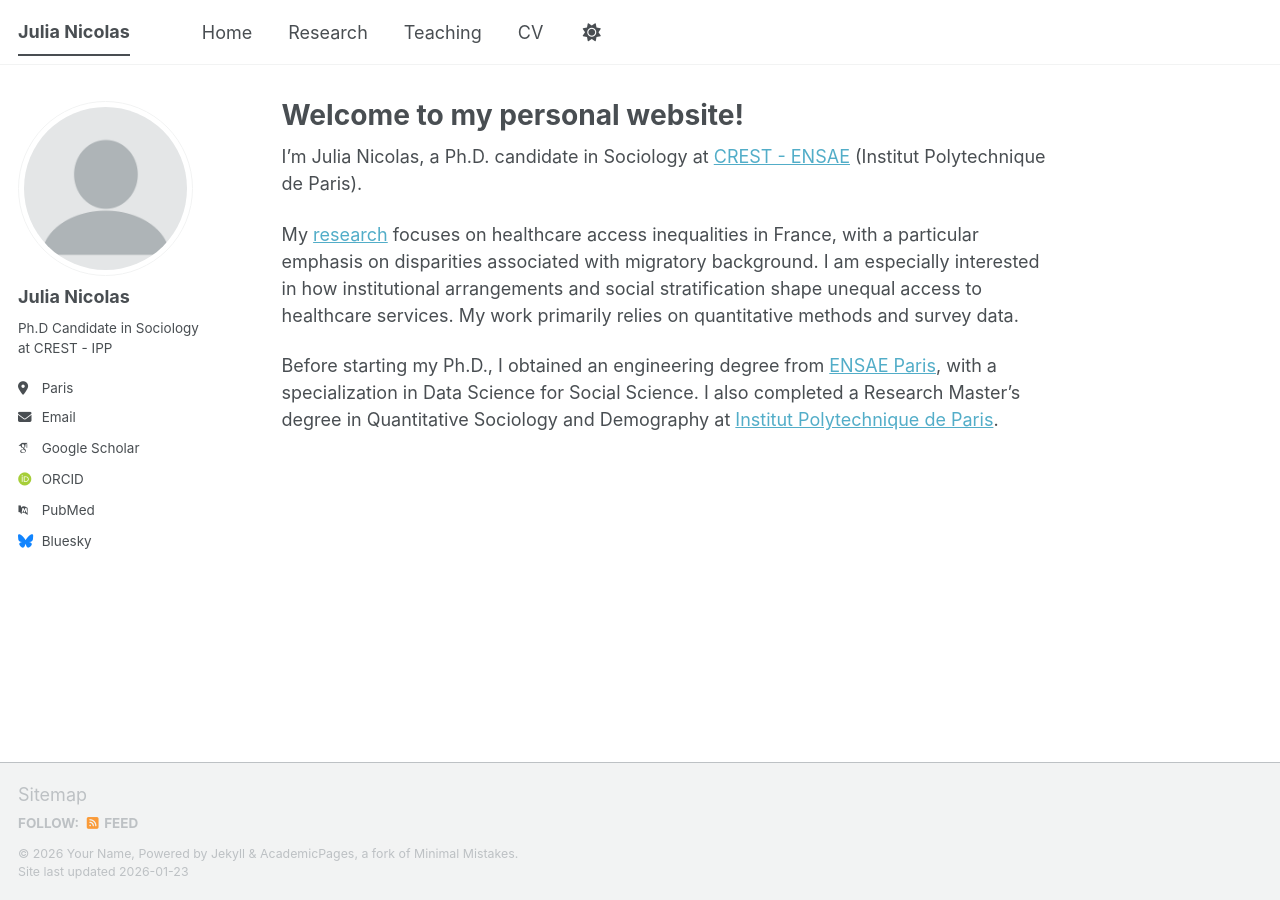
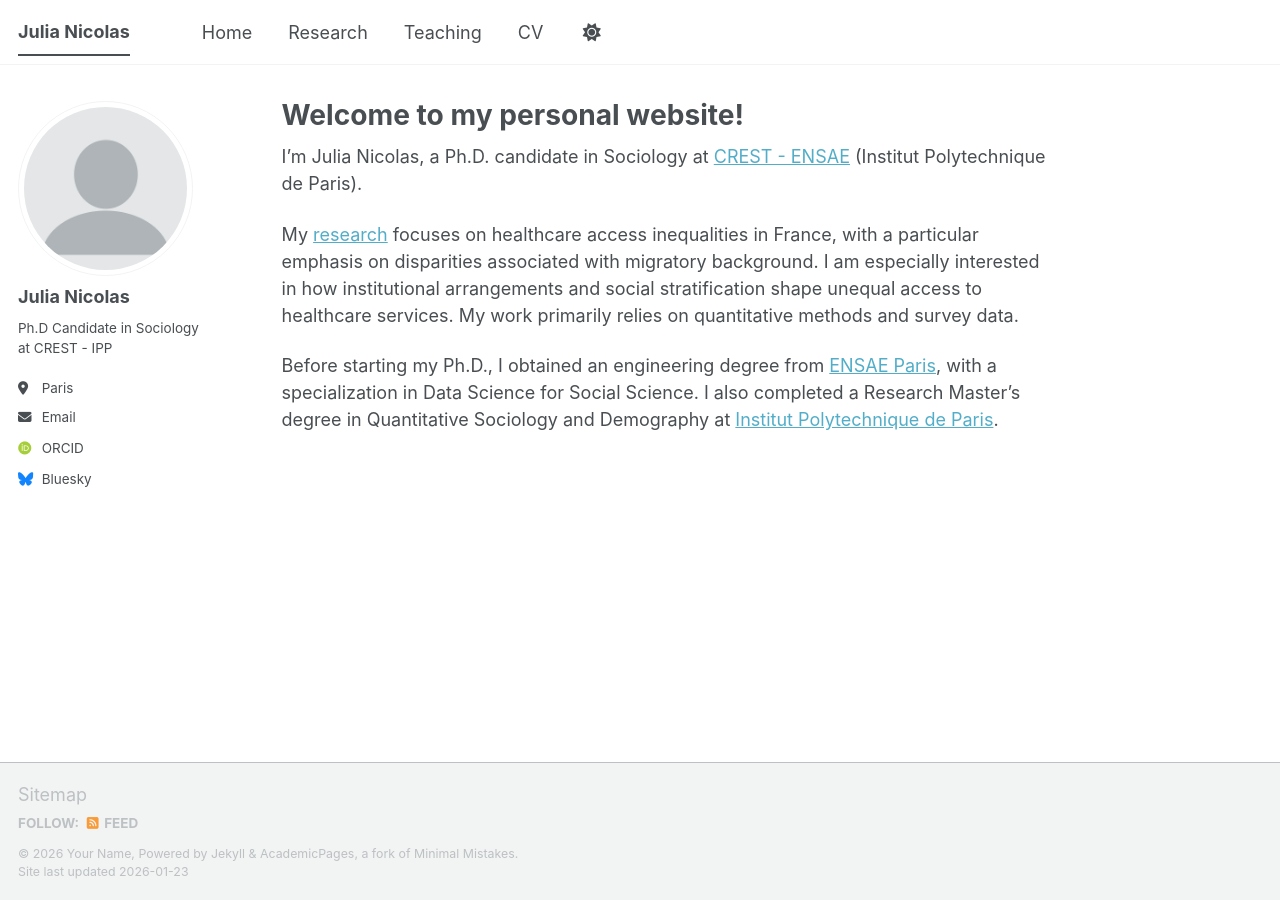
Before and after one commit to Julia-Nicolas/julia-nicolas.github.io, a Jekyll site: the page built from _pages/about.md, in a window 1280 px wide. Built offline with Jekyll 4.4.1, drawn with Linux system fonts in a browser that asks for light colours; some web fonts are replaced; a script bundle is joined from its source files by our own code; library files that are not in the unit come from our copies; some of the changed lines change nothing that is shown.

Commit message:
Update _config.yml

```diff
--- a/_config.yml
+++ b/_config.yml
@@ -35,13 +35,13 @@ author:
   # Academic websites
   academia         : # URL
   arxiv            : # URL - Update with the correct link to your profile
-  googlescholar    : "https://scholar.google.com/citations?user=PS_CX0AAAAAJ"
+  googlescholar    : #https://scholar.google.com/citations?user=PS_CX0AAAAAJ
   inspire-hep      : # URL
   impactstory      : # URL
   orcid            : "https://orcid.org/0009-0001-9608-6421"
   semantic         : # URL
   ssrn             : # URL
-  pubmed           : "https://www.ncbi.nlm.nih.gov/pubmed/?term=john+snow"
+  pubmed           : #
   researchgate     : # URL
   scopus           : # URL
   zotero           : # URL
@@ -57,7 +57,7 @@ author:
 
   # Social media
   artstation       : # Username
-  bluesky          : "@julianicolas.bsky.social" # Replace this with you Bluesky username
+  bluesky          : "julianicolas.bsky.social" # Replace this with you Bluesky username
   facebook         : # Username
   flickr           : # Username
   foursquare       : # Username
```
